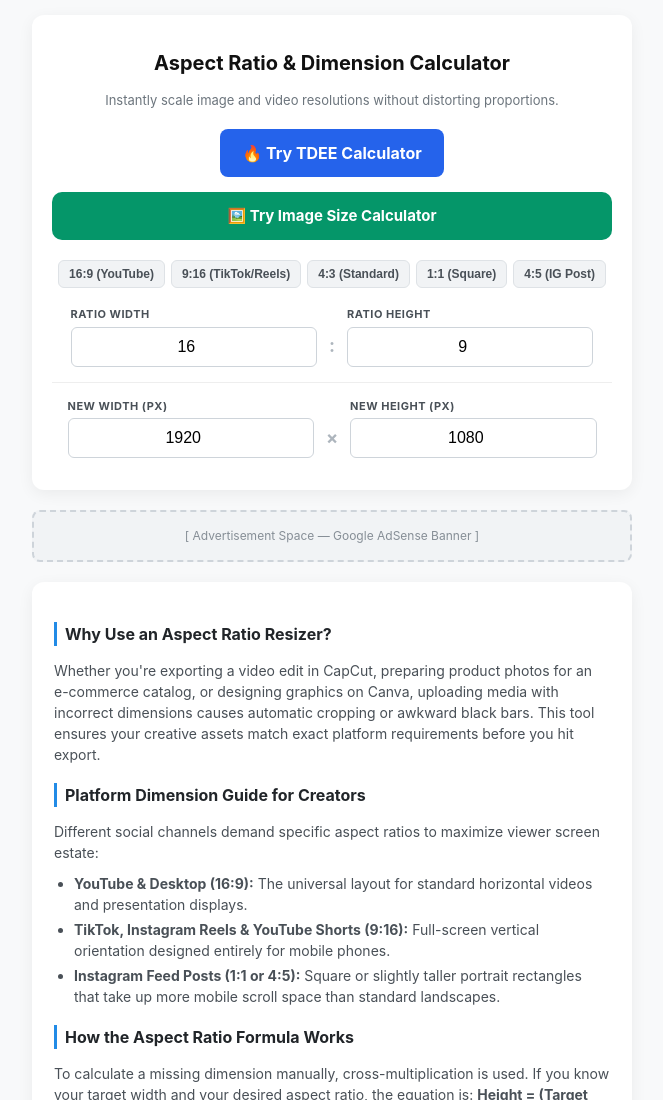
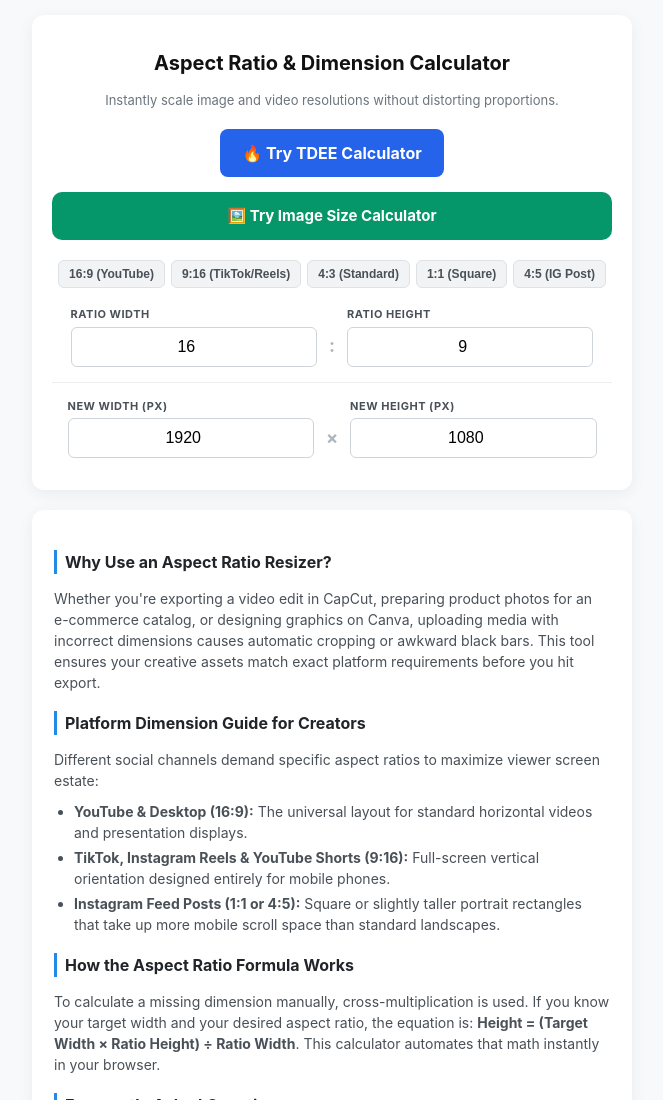
Before and after one commit to Arshadm603/aspect-ratio-calculator, a plain HTML site: page index.html in a window 1280 px wide. Shown: the top 1100 px of the page, without its empty margins (308-971 px from the left). Drawn offline with Linux system fonts and the light colour scheme.

Commit message:
Remove ad placeholder from index.html
Removed advertisement placeholder from the HTML.

```diff
--- a/index.html
+++ b/index.html
@@ -110,10 +110,6 @@
     </div>
 </div>
 
-<!-- Ad Placeholder -->
-<div class="ad-placeholder">
-    [ Advertisement Space — Google AdSense Banner ]
-</div>
 
 <!-- Humanized, Deep SEO Content Section -->
 <div class="seo-content">
```
